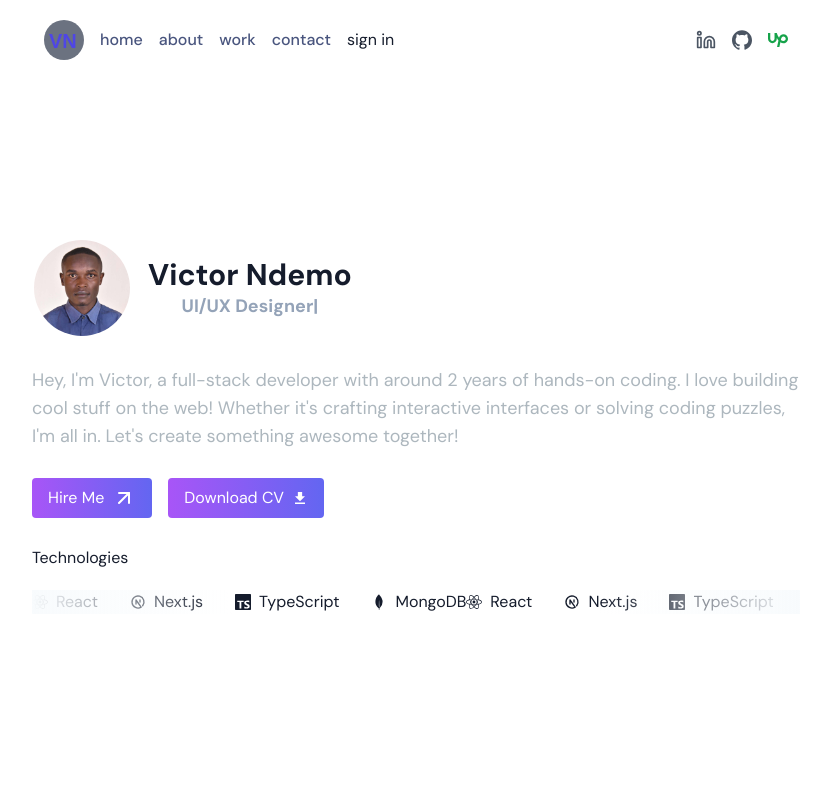
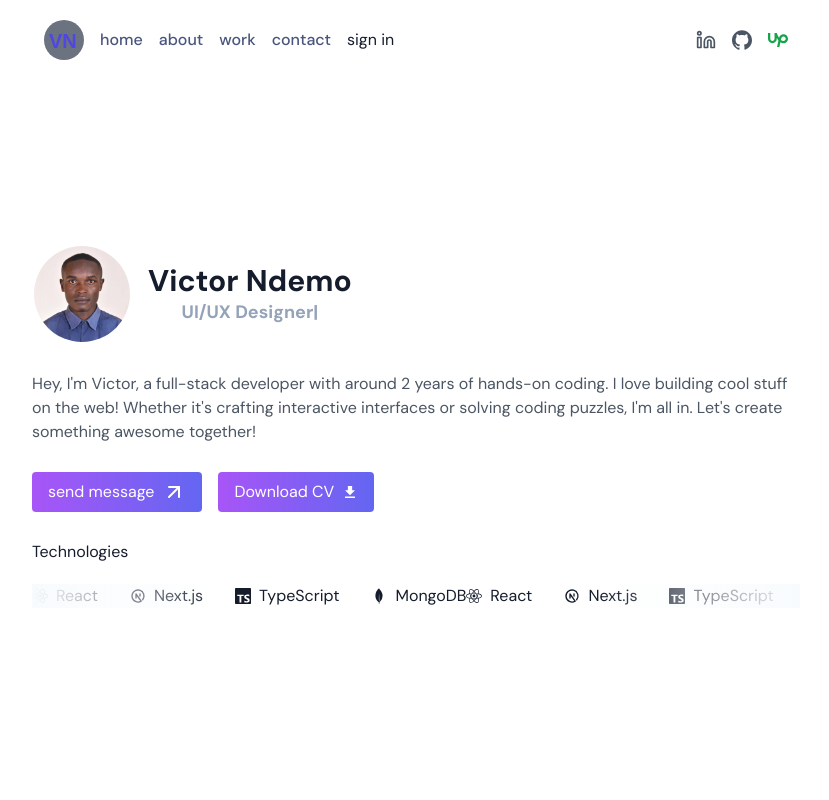
Before and after one commit to tchamp295/portfolio, a Next.js app: page / in a window 1280 px wide. Shown: the top 800 px of the page, without its empty margins (224-1053 px from the left). Built offline with nearby package versions, Linux system fonts and the light colour scheme; a web font is replaced by a local one.

Commit message:
refining ui

```diff
--- a/src/components/Hero.jsx
+++ b/src/components/Hero.jsx
@@ -37,7 +37,7 @@ const HeroSection = () => {
           </div>
         </div>
 
-        <p className="text-[#ADB7BE] text-base sm:text-lg my-7 ">
+        <p className="text-sm md:text-base text-gray-600 my-7 ">
           Hey, I&apos;m Victor, a full-stack developer with around 2 years of
           hands-on coding. I love building cool stuff on the web! Whether it&apos;s
           crafting interactive interfaces or solving coding puzzles, I&apos;m all in.
@@ -53,7 +53,7 @@ const HeroSection = () => {
             }}
             className="flex items-center  btn-primary"
           >
-            Hire Me
+            send message
             <ArrowUpRight className="text-white ml-2" />
           </motion.button>
 
```
